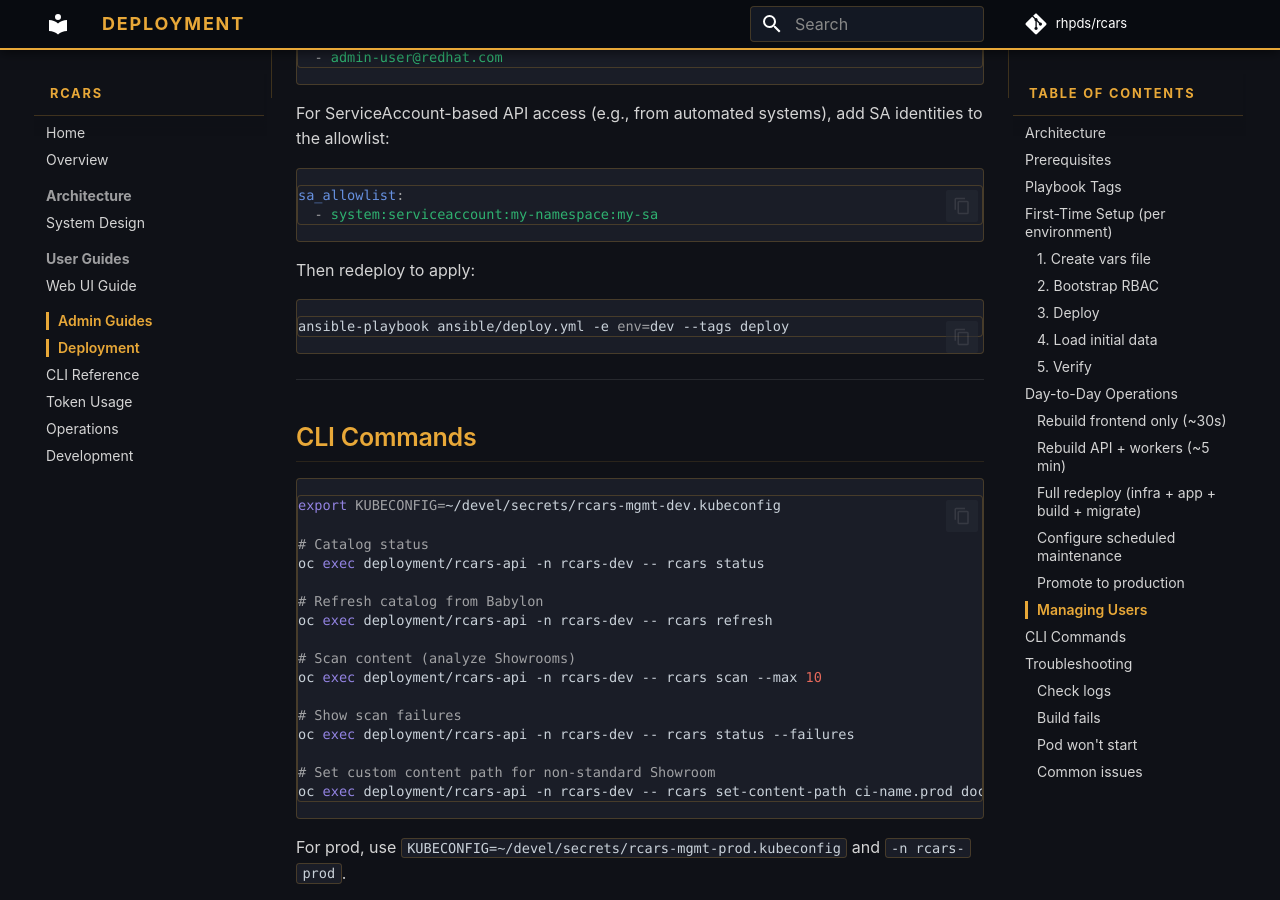
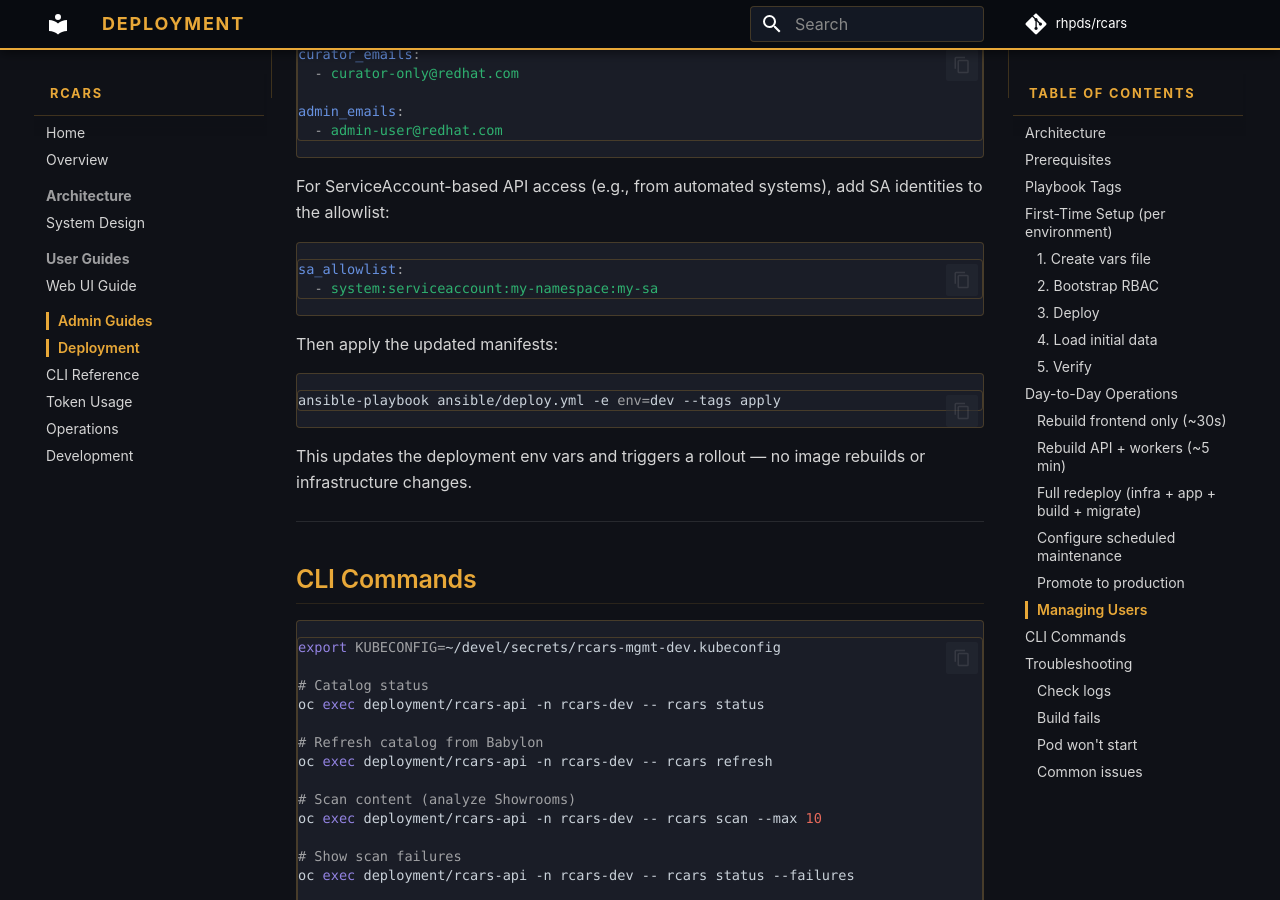
Before and after one commit to rhpds/rcars, an MkDocs documentation site: the page built from docs/admin/deployment.md, in a window 1280 px wide and 900 px high, scrolled down 6874 px. Built offline with MkDocs 1.6.1 and Material for MkDocs 9.7.7, drawn with Linux system fonts in a browser that asks for light colours; comment, search, counter and statistics services are not loaded; some of the changed text lies outside the part shown.

Commit message:
docs: Fix user management deploy tag, add apply tag to reference
- Managing Users section incorrectly said --tags deploy (full redeploy);
  changed to --tags apply which only updates manifests
- Added apply tag to Playbook Tags table — was missing entirely

Co-Authored-By: Claude Opus 4.6 (1M context) <noreply@anthropic.com>

````diff
--- a/docs/admin/deployment.md
+++ b/docs/admin/deployment.md
@@ -60,12 +60,11 @@ Two environments share the same cluster: `rcars-dev` (main branch) and `rcars-pr
 
 ## Playbook Tags
 
-There are only 4 tags:
-
 | Tag | What it does | When to use |
 |---|---|---|
 | `mgmt-rbac` | Creates management SA, RBAC, kubeconfig | One-time per env |
 | `deploy` | Full deploy: infra + app + build + migrate | First-time deploy or full update |
+| `apply` | Apply namespace + app manifests only (no builds, no infra) | Config changes: user lists, env vars, resource limits |
 | `build-frontend` | Build and deploy frontend only (~30s) | Frontend-only code changes |
 | `build-api` | Build and deploy API + workers (~5 min) | Backend-only code changes |
 
@@ -230,11 +229,13 @@ sa_allowlist:
   - system:serviceaccount:my-namespace:my-sa
 ```
 
-Then redeploy to apply:
+Then apply the updated manifests:
 
 ```bash
-ansible-playbook ansible/deploy.yml -e env=dev --tags deploy
+ansible-playbook ansible/deploy.yml -e env=dev --tags apply
 ```
+
+This updates the deployment env vars and triggers a rollout — no image rebuilds or infrastructure changes.
 
 ---
 
````
